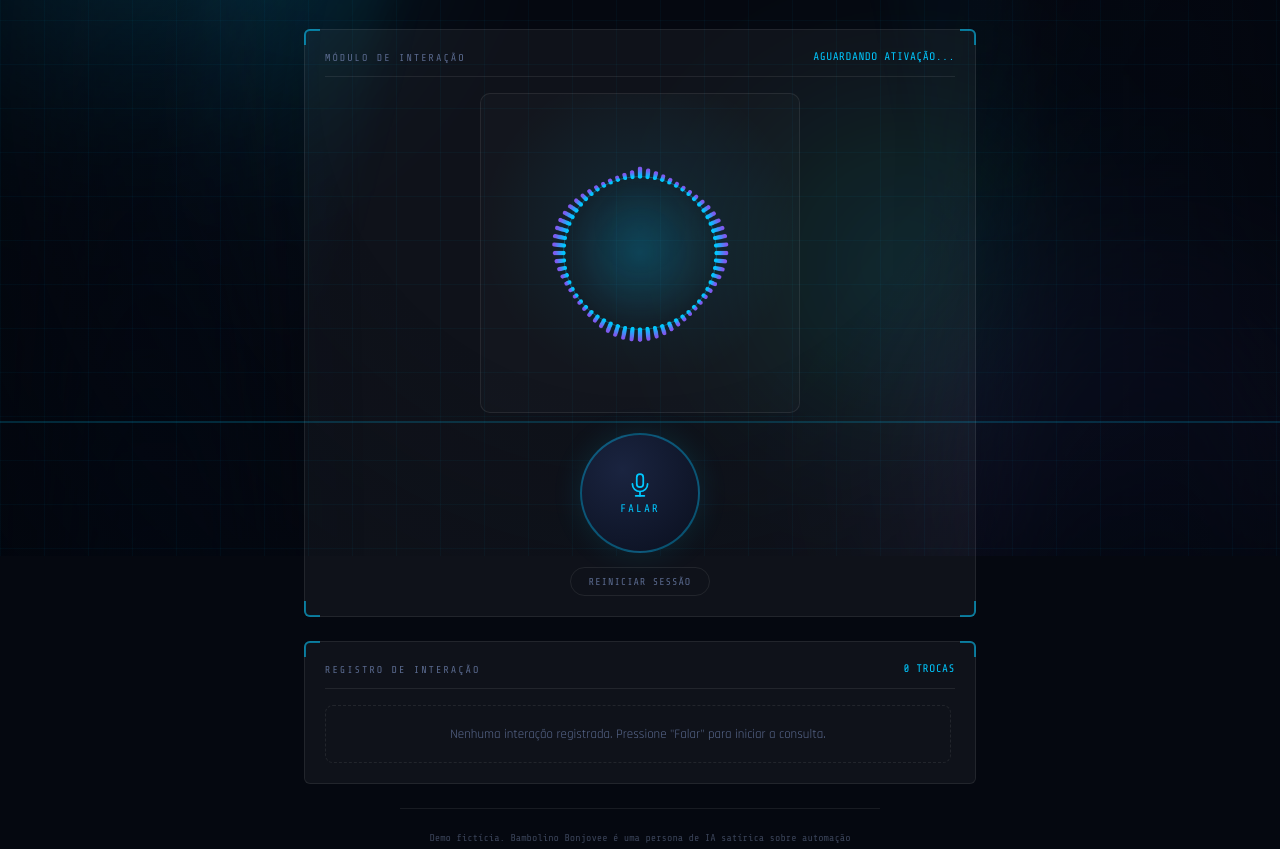
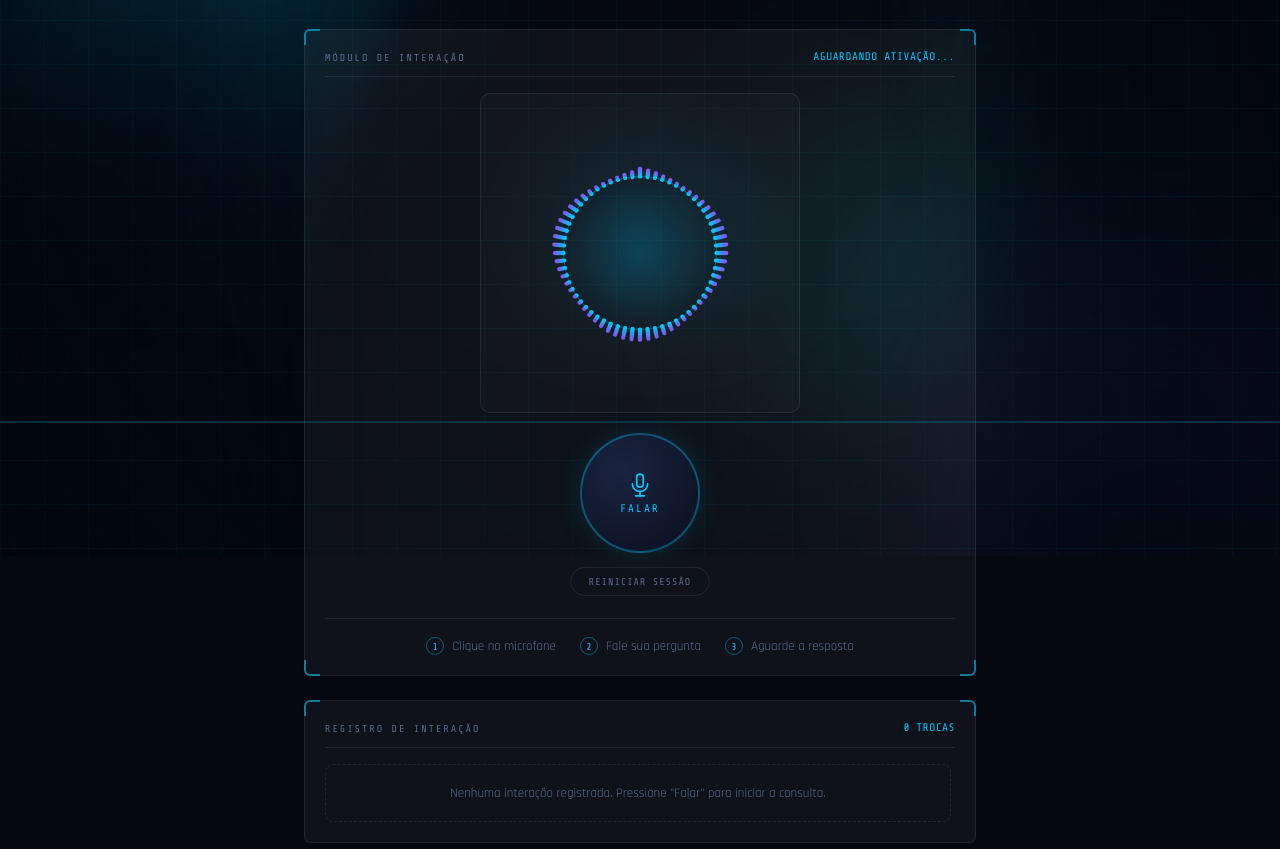
Before and after one commit to nicolasjgr2008-hue/mostra-cultuiral-agente-, a website: page public/index.html in a window 1280 px wide. Shown: the part 244-1093 px from the top of the page. Drawn offline with nearby package versions, Linux system fonts and the light colour scheme.

Commit message:
Redesign UI as HUD console, add irony tone, speed up chat/TTS
- Layout: painéis com cantos estilo HUD, tipografia técnica
  (Orbitron/Rajdhani/Share Tech Mono), fundo de laboratório em CSS
- Anel de áudio circular reagindo à fala (mic/TTS)
- Persona: tom de ironia/deboche seco, sem risada explícita
- Chat: troca para claude-haiku-4-5 (latência menor), max_tokens reduzido
- Voz: edge-tts 12% mais rápida (EDGE_TTS_RATE)
- Instruções de uso na tela (3 passos)

```diff
--- a/public/index.html
+++ b/public/index.html
@@ -61,6 +61,12 @@
       </button>
       <button id="resetBtn" class="reset-btn">Reiniciar sessão</button>
     </div>
+
+    <ol class="steps">
+      <li><span class="step-num">1</span>Clique no microfone</li>
+      <li><span class="step-num">2</span>Fale sua pergunta</li>
+      <li><span class="step-num">3</span>Aguarde a resposta</li>
+    </ol>
   </section>
 
   <section class="panel log-panel">
--- a/public/style.css
+++ b/public/style.css
@@ -223,6 +223,23 @@ h1{
 }
 .reset-btn:hover{border-color:var(--purple);color:var(--text)}
 
+.steps{
+  list-style:none;
+  display:flex;justify-content:center;gap:24px;flex-wrap:wrap;
+  margin-top:22px;padding-top:18px;
+  border-top:1px solid var(--border);
+}
+.steps li{
+  display:flex;align-items:center;gap:8px;
+  font-size:13px;color:var(--dim);
+}
+.step-num{
+  display:flex;align-items:center;justify-content:center;
+  width:18px;height:18px;flex:0 0 auto;
+  border:1px solid rgba(0,200,255,.4);border-radius:50%;
+  font-family:var(--font-mono);font-size:10px;color:var(--cyan);
+}
+
 .chat-log{
   display:flex;flex-direction:column;gap:12px;
   max-height:340px;overflow-y:auto;
@@ -269,4 +286,5 @@ h1{
   .panel{padding:16px}
   .panel-bar{flex-direction:column;align-items:flex-start;gap:4px}
   .panel-readout{text-align:left}
+  .steps{flex-direction:column;align-items:flex-start;gap:10px}
 }
```
Also changed, not shown: server.js (+9 -4 lines), 1 other file.
